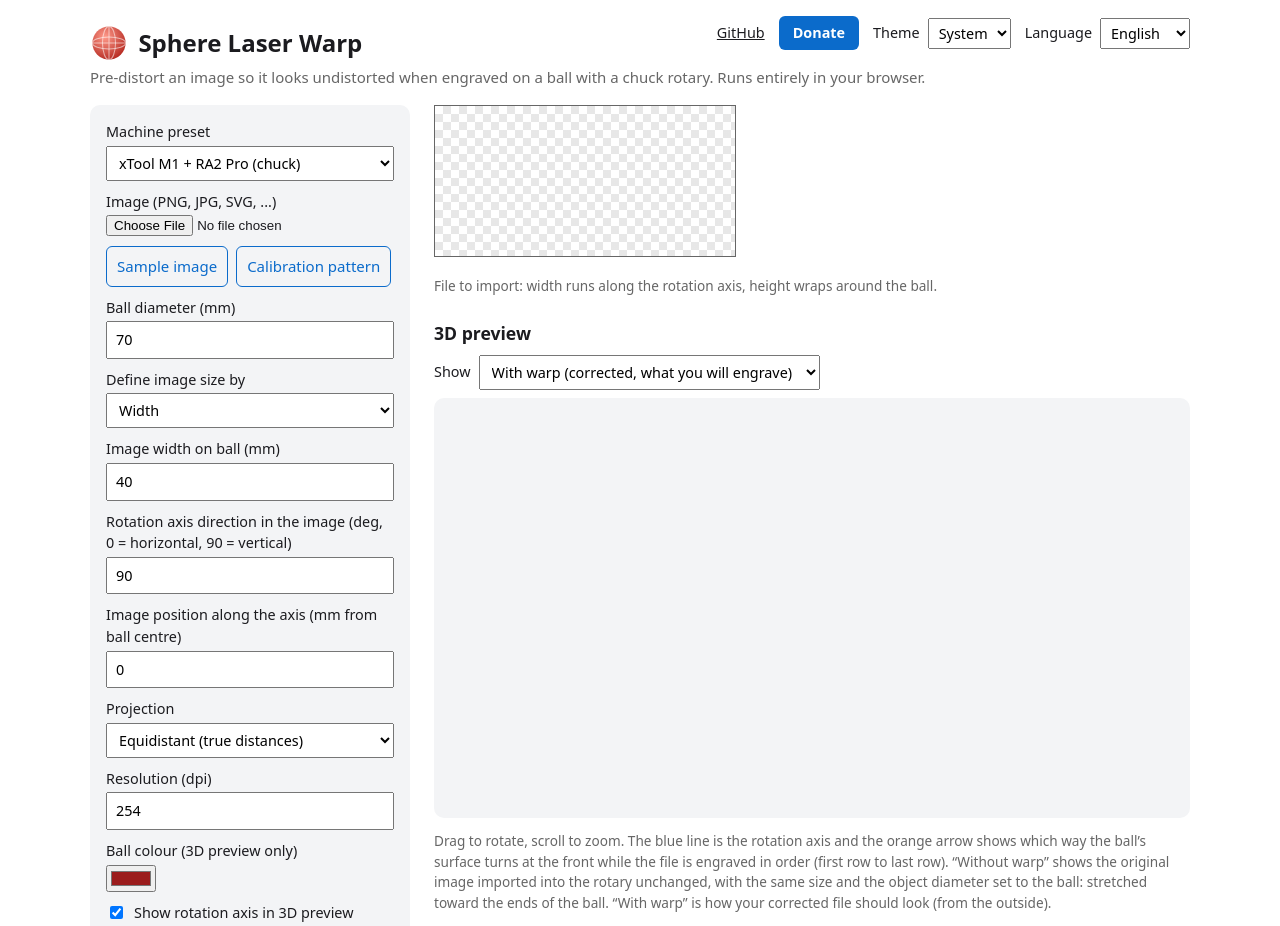
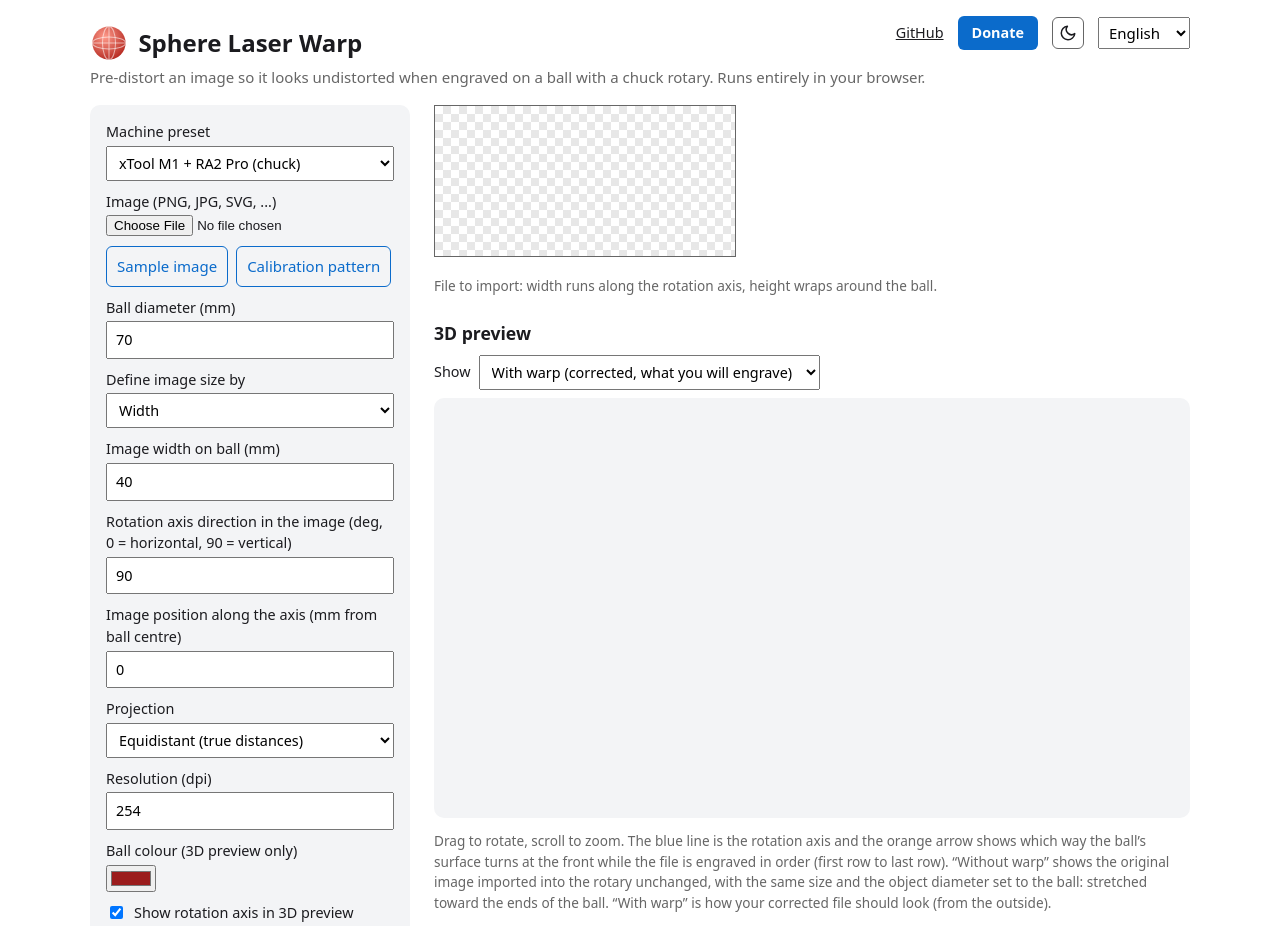
Before and after one commit to StefanRiese/sphere-laser-warp, a website built with Vite: page web/index.html in a window 1280 px wide. Shown: the top 926 px of the page. Built offline with nearby package versions, Linux system fonts and the light colour scheme; files whose address does not match are found by name.

Commit message:
Header: theme as icon button, language select without labels

```diff
--- a/web/i18n.ts
+++ b/web/i18n.ts
@@ -36,6 +36,12 @@ export function applyStatic(): void {
   document.querySelectorAll<HTMLElement>('[data-i18n]').forEach((el) => {
     el.textContent = t(el.dataset.i18n as Key);
   });
+  // icon-only controls: the text goes into aria-label and the tooltip
+  document.querySelectorAll<HTMLElement>('[data-i18n-label]').forEach((el) => {
+    const label = t(el.dataset.i18nLabel as Key);
+    el.setAttribute('aria-label', label);
+    el.title = label;
+  });
 }
 
 export function setLang(next: Lang): void {
--- a/web/index.html
+++ b/web/index.html
@@ -18,19 +18,14 @@
       <div class="headtools">
         <a class="ghlink" href="https://github.com/StefanRiese/sphere-laser-warp" target="_blank" rel="noopener noreferrer" data-i18n="github">GitHub</a>
         <a class="donate" href="https://www.paypal.me/stefanriese" target="_blank" rel="noopener noreferrer" data-i18n="donate">Donate</a>
-        <label class="theme"><span data-i18n="theme">Theme</span>
-          <select id="theme">
-            <option value="auto" data-i18n="themeAuto">System</option>
-            <option value="light" data-i18n="themeLight">Light</option>
-            <option value="dark" data-i18n="themeDark">Dark</option>
-          </select>
-        </label>
-        <label class="lang"><span data-i18n="language">Language</span>
-          <select id="lang">
-            <option value="en">English</option>
-            <option value="de">Deutsch</option>
-          </select>
-        </label>
+        <button type="button" id="theme" class="iconbtn" data-i18n-label="themeToggle">
+          <svg class="i-sun" viewBox="0 0 24 24" width="18" height="18" fill="none" stroke="currentColor" stroke-width="2" stroke-linecap="round" aria-hidden="true"><circle cx="12" cy="12" r="4"/><path d="M12 2v2M12 20v2M2 12h2M20 12h2M4.9 4.9l1.4 1.4M17.7 17.7l1.4 1.4M4.9 19.1l1.4-1.4M17.7 6.3l1.4-1.4"/></svg>
+          <svg class="i-moon" viewBox="0 0 24 24" width="18" height="18" fill="none" stroke="currentColor" stroke-width="2" stroke-linecap="round" stroke-linejoin="round" aria-hidden="true"><path d="M21 12.8A9 9 0 1 1 11.2 3a7 7 0 0 0 9.8 9.8z"/></svg>
+        </button>
+        <select id="lang" class="langsel" data-i18n-label="language">
+          <option value="en">English</option>
+          <option value="de">Deutsch</option>
+        </select>
       </div>
     </div>
     <p data-i18n="subtitle">Pre-distort an image so it looks undistorted when engraved on a ball with a chuck rotary. Runs entirely in your browser.</p>
--- a/web/main.ts
+++ b/web/main.ts
@@ -11,7 +11,7 @@ import type { WorkerRequest } from './warp.worker';
 import type { BallPreview } from './preview3d';
 import { applyStatic, fmt, getLang, onLangChange, setLang, t } from './i18n';
 import type { Lang } from './strings';
-import { getTheme, setTheme, type Theme } from './theme';
+import { effectiveTheme, setTheme } from './theme';
 
 const $ = <T extends HTMLElement>(id: string) => document.getElementById(id) as T;
 const canvas = $<HTMLCanvasElement>('out');
@@ -385,6 +385,11 @@ updateSizeLabel();
 updateFileHint();
 
 // --- theme ---
-const themeSel = $<HTMLSelectElement>('theme');
-themeSel.value = getTheme();
-themeSel.addEventListener('change', () => setTheme(themeSel.value as Theme));
+const themeBtn = $<HTMLButtonElement>('theme');
+const showTheme = () => { themeBtn.dataset.mode = effectiveTheme(); };
+showTheme();
+themeBtn.addEventListener('click', () => {
+  setTheme(effectiveTheme() === 'dark' ? 'light' : 'dark');
+  showTheme();
+});
+window.matchMedia('(prefers-color-scheme: dark)').addEventListener('change', showTheme);
--- a/web/strings.ts
+++ b/web/strings.ts
@@ -8,10 +8,7 @@ const en = {
   language: 'Language',
   donate: 'Donate',
   github: 'GitHub',
-  theme: 'Theme',
-  themeAuto: 'System',
-  themeLight: 'Light',
-  themeDark: 'Dark',
+  themeToggle: 'Switch between light and dark theme',
   preset: 'Machine preset',
   custom: 'Custom (no preset)',
   image: 'Image (PNG, JPG, SVG, ...)',
@@ -84,10 +81,7 @@ const de: Record<Key, string> = {
   language: 'Sprache',
   donate: 'Spenden',
   github: 'GitHub',
-  theme: 'Darstellung',
-  themeAuto: 'System',
-  themeLight: 'Hell',
-  themeDark: 'Dunkel',
+  themeToggle: 'Zwischen hellem und dunklem Design wechseln',
   preset: 'Maschinenvorlage',
   custom: 'Benutzerdefiniert (keine Vorlage)',
   image: 'Bild (PNG, JPG, SVG, ...)',
--- a/web/style.css
+++ b/web/style.css
@@ -34,8 +34,13 @@ summary { cursor: pointer; font-weight: 600; margin-bottom: 6px; }
 details label { margin-top: 6px; }
 .steps { margin: 4px 0 6px; padding-left: 20px; color: var(--muted); font-size: .85rem; }
 header .headrow { display: flex; justify-content: space-between; align-items: center; gap: 12px; }
-label.lang, label.theme { flex-direction: row; align-items: center; gap: 8px; }
-label.lang select, label.theme select { padding: 4px 6px; font: inherit; }
+select.langsel { padding: 4px 6px; font: inherit; }
+button.iconbtn { display: inline-flex; align-items: center; justify-content: center; width: 32px; height: 32px; padding: 0; border-radius: 6px; border: 1px solid var(--muted); background: transparent; color: inherit; cursor: pointer; }
+button.iconbtn:hover { border-color: var(--accent); }
+/* show the icon of the look you get on click: sun while dark, moon while light */
+button.iconbtn .i-sun { display: none; }
+button.iconbtn[data-mode="dark"] .i-sun { display: inline; }
+button.iconbtn[data-mode="dark"] .i-moon { display: none; }
 .headtools { display: flex; flex-wrap: wrap; align-items: center; justify-content: flex-end; gap: 10px 14px; }
 a.donate { padding: 6px 14px; border-radius: 6px; background: var(--accent); color: var(--on-accent); text-decoration: none; font-weight: 600; font-size: .9rem; }
 a.donate:hover { filter: brightness(1.1); }
--- a/web/theme.ts
+++ b/web/theme.ts
@@ -23,3 +23,10 @@ export function setTheme(theme: Theme): void {
     /* ignore */
   }
 }
+
+/** The look in effect right now: the saved choice, or the system setting. */
+export function effectiveTheme(): 'light' | 'dark' {
+  const t = getTheme();
+  if (t !== 'auto') return t;
+  return window.matchMedia('(prefers-color-scheme: dark)').matches ? 'dark' : 'light';
+}
```
Also changed, not shown: CLAUDE.md (+1 -1 lines), CHANGELOG.md.
